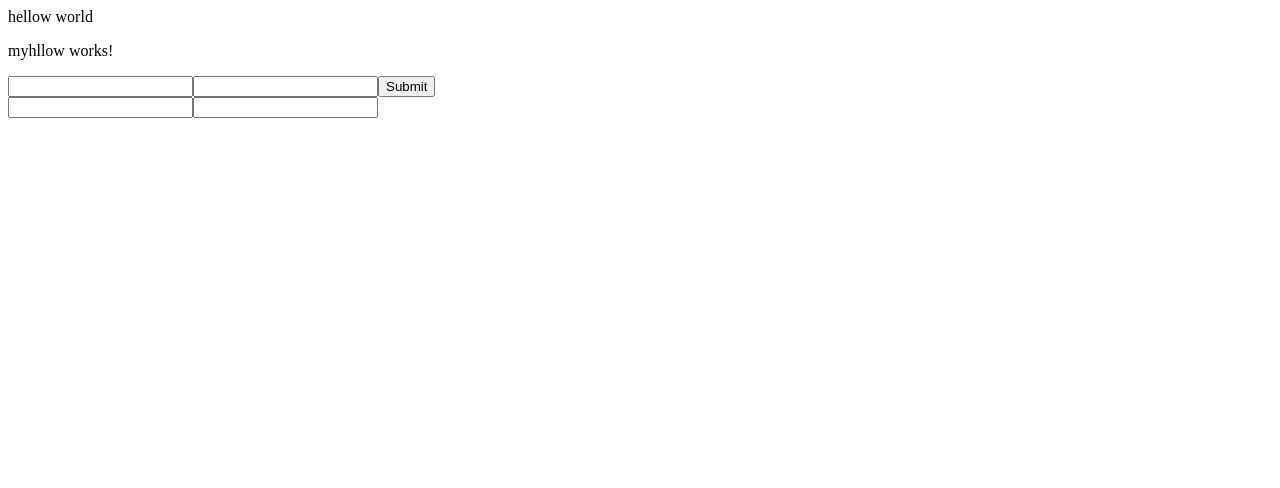
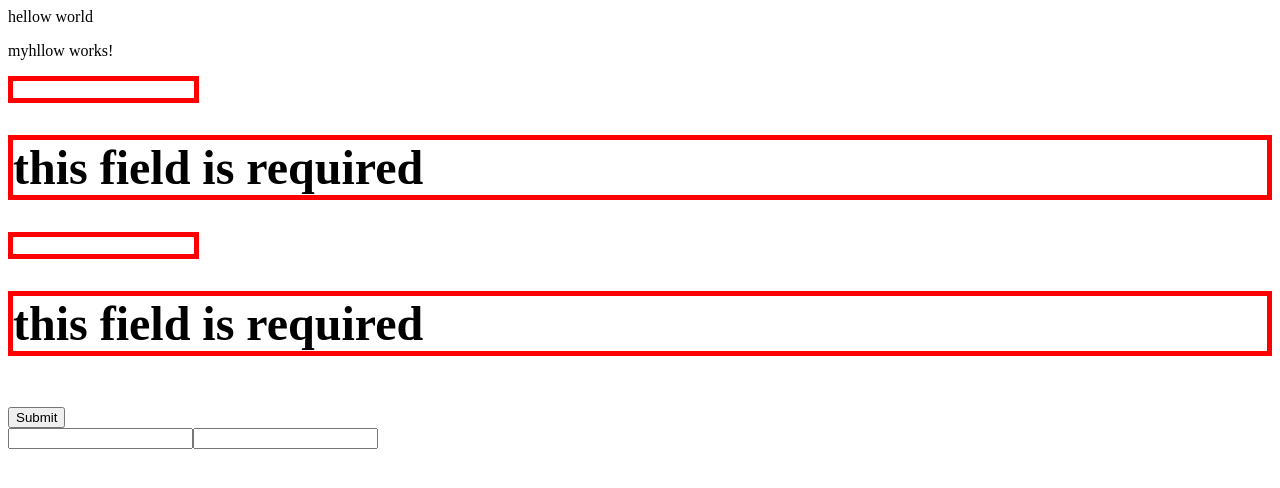
Before and after one commit to manoj97738/sampleproject, an Angular app in the folder front-end/apna-adda/: page / in a window 1280 px wide. Shown: the top 488 px of the page. Built offline with nearby package versions, Linux system fonts and the light colour scheme.

Commit message:
Form validation

```diff
--- a/front-end/apna-adda/src/app/myhllow/myhllow.component.html
+++ b/front-end/apna-adda/src/app/myhllow/myhllow.component.html
@@ -1,7 +1,9 @@
 <p>myhllow works!</p>
 <form [formGroup]="signinForm">
-  <input type="text" formControlName="email">
-  <input type="text" formControlName="password">
+  <input type="text" formControlName="email" [ngClass]="iamValid('email') !='' ? 'red':''"><br/>
+  <h1 [ngClass]="iamValid('email') !='' ? 'red':''">{{iamValid("email")}}</h1>
+  <input type="text" formControlName="password" [ngClass]="iamValid('password') !='' ? 'red':''"><br/>
+  <h1 [ngClass]="iamValid('password') !='' ? 'red':''">{{iamValid("password")}}</h1><br/>
   <button type="button" (click)="mysubmit()">Submit</button>
 </form>
 
--- a/front-end/apna-adda/src/app/myhllow/myhllow.component.scss
+++ b/front-end/apna-adda/src/app/myhllow/myhllow.component.scss
@@ -0,0 +1,3 @@
+.red{
+  border: 5px solid red;
+}
--- a/front-end/apna-adda/src/app/myhllow/myhllow.component.ts
+++ b/front-end/apna-adda/src/app/myhllow/myhllow.component.ts
@@ -1,5 +1,5 @@
 import { Component, OnInit } from '@angular/core';
-import { FormControl, FormGroup } from '@angular/forms';
+import { FormControl, FormGroup, Validators } from '@angular/forms';
 
 @Component({
   selector: 'sit-myhllow',
@@ -9,19 +9,37 @@ import { FormControl, FormGroup } from '@angular/forms';
 export class MyhelloComponent implements OnInit {
   public signinForm: FormGroup;
   public something: FormControl = new FormControl("");
-  ngmd:any;
+  ngmd: any;
   constructor() {
     this.signinForm = new FormGroup({
-      email: new FormControl(""),
-      password: new FormControl("", []),
+      email: new FormControl("", [Validators.required, Validators.email]),
+      password: new FormControl("", [Validators.required, Validators.maxLength(10), Validators.minLength(9),]),
     })
   }
   mysubmit() {
-    console.log(this.signinForm.value);
+    console.log(this.signinForm);
     console.log(this.something)
     console.log(this.ngmd)
+    if (this.signinForm.valid) {
+      alert("I am valid")
+    }
   }
   ngOnInit(): void {
   }
-
+  iamValid(control: string) {
+    const ctr = this.signinForm.get(control);
+    if (ctr?.errors) {
+      if (ctr.errors["required"]) {
+        return "this field is required";
+      }
+      if (ctr.errors["minlength"]) {
+        return "this field is minlength";
+      }
+      if (ctr.errors["maxlength"]) {
+        return "this field is maxlength";
+      }
+      return "";
+    }
+    return "";
+  }
 }
```
